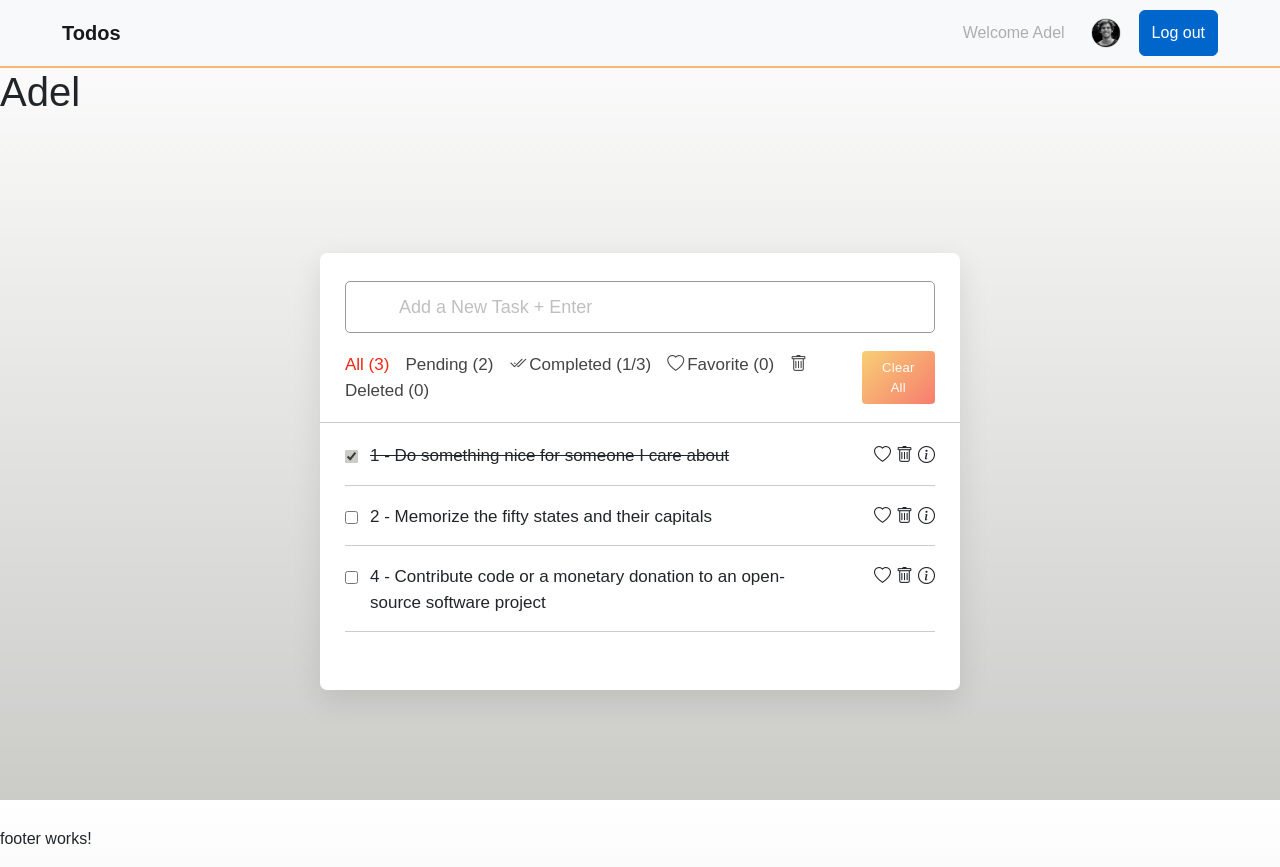
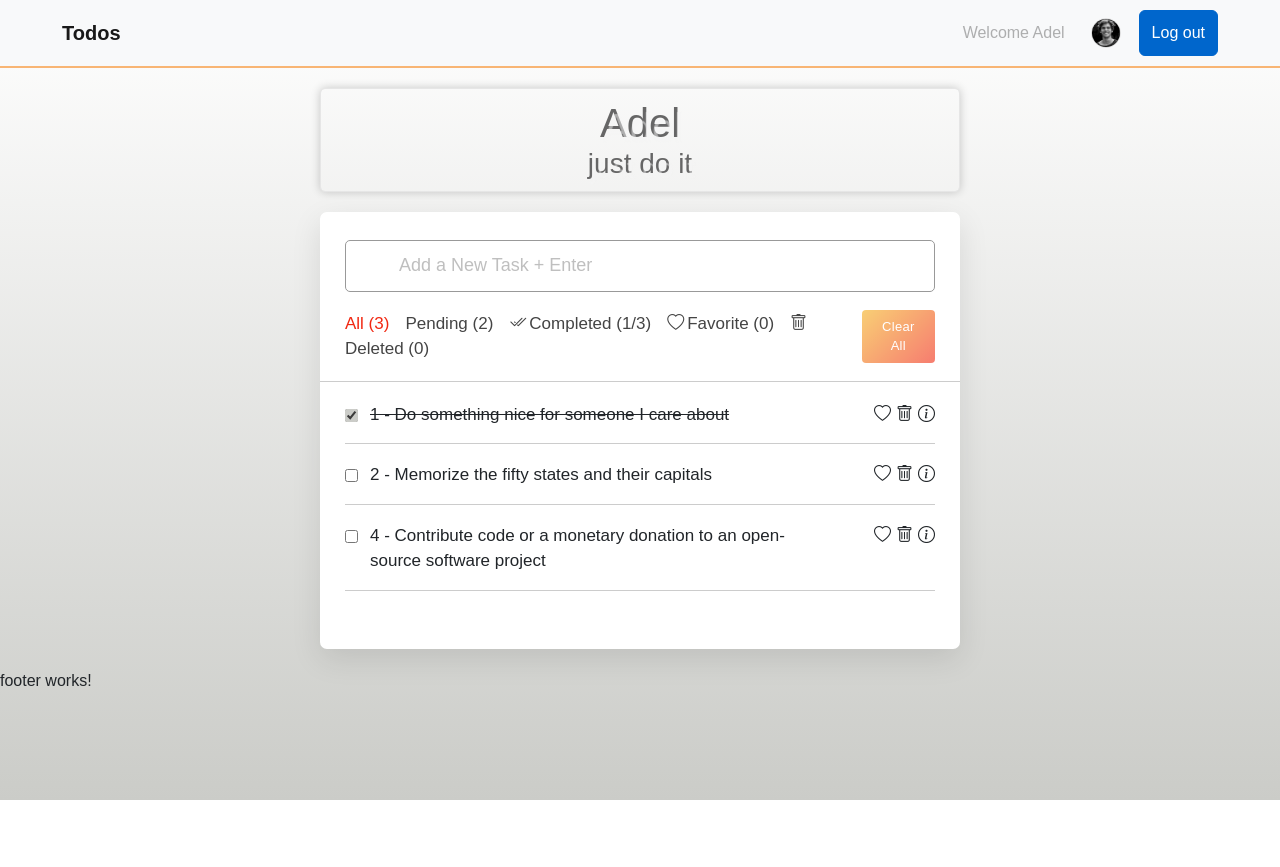
Before and after one commit to THEPEACEMAKER/ng-todo-app, an Angular app: page / in a window 1280 px wide. After the commit the page ends 800 px from the top, so only its background shows below. Built offline with nearby package versions, Linux system fonts and the light colour scheme.

Commit message:
user-details style

```diff
--- a/src/app/todo-list/todo-list.component.css
+++ b/src/app/todo-list/todo-list.component.css
@@ -15,7 +15,7 @@
 .wrapper {
     max-width: 50%;
     background: #fff;
-    margin: 137px auto;
+    margin: 20px auto;
     border-radius: 7px;
     padding: 28px 0 30px;
     box-shadow: 0 10px 30px rgba(0, 0, 0, 0.1);
@@ -134,6 +134,31 @@ li {
     border-radius: 25px;
 }
 
+.user-details {
+    display: flex;
+    flex-direction: column;
+    align-items: center;
+    justify-content: center;
+    padding: 10px;
+    border-radius: 5px;
+    border: 1px solid #e6e6e6;
+    background-color: #eee;
+    -webkit-box-shadow: 0px 0px 10px rgba(0, 0, 0, 0.2);
+    -moz-box-shadow: 0px 0px 10px rgba(0, 0, 0, 0.2);
+    box-shadow: 0px 0px 10px rgba(0, 0, 0, 0.2);
+    width: 50%;
+    margin: 20px auto;
+
+    font-size: 100px;
+    font-family: Futura;
+    background-color: #666666;
+    -webkit-background-clip: text;
+    -moz-background-clip: text;
+    background-clip: text;
+    color: transparent;
+    text-shadow: rgba(245, 245, 245, 0.5) 3px 5px 1px;
+}
+
 
 @media (max-width: 400px) {
     body {
--- a/src/app/todo-list/todo-list.component.html
+++ b/src/app/todo-list/todo-list.component.html
@@ -1,4 +1,7 @@
-<h1>{{name}}</h1>
+<div class="user-details">
+    <h1>{{name}}</h1>
+    <h3>{{quote}}</h3>
+</div>
 <div class="wrapper">
     <div class="task-input">
         <input [(ngModel)]="newTodo" (keyup.enter)="setValue()" type="text" placeholder="Add a New Task + Enter">
--- a/src/app/todo-list/todo-list.component.ts
+++ b/src/app/todo-list/todo-list.component.ts
@@ -14,6 +14,7 @@ export class TodoListComponent {
   title: string = 'todo-app';
   subscription!: Subscription;
   name!:string;
+  quote!:string;
 
   todos$: Observable<Todo[]> = this.TodosService.getSelectedTodos$();
   todosSummary$: Observable<TodosSummary> = this.TodosService.getTodosSummary$();
@@ -21,7 +22,9 @@ export class TodoListComponent {
   constructor(private TodosService: TodosService, private AuthService: AuthService) { }
 
   ngOnInit(): void {
-		this.subscription = this.AuthService.LoggedUser$.subscribe(user => this.name = user.name);
+		this.subscription = this.AuthService.LoggedUser$.subscribe(user => {
+      this.name = user.name; this.quote = user.quote;
+    });
   }
 
   ngOnDestroy() {
```
